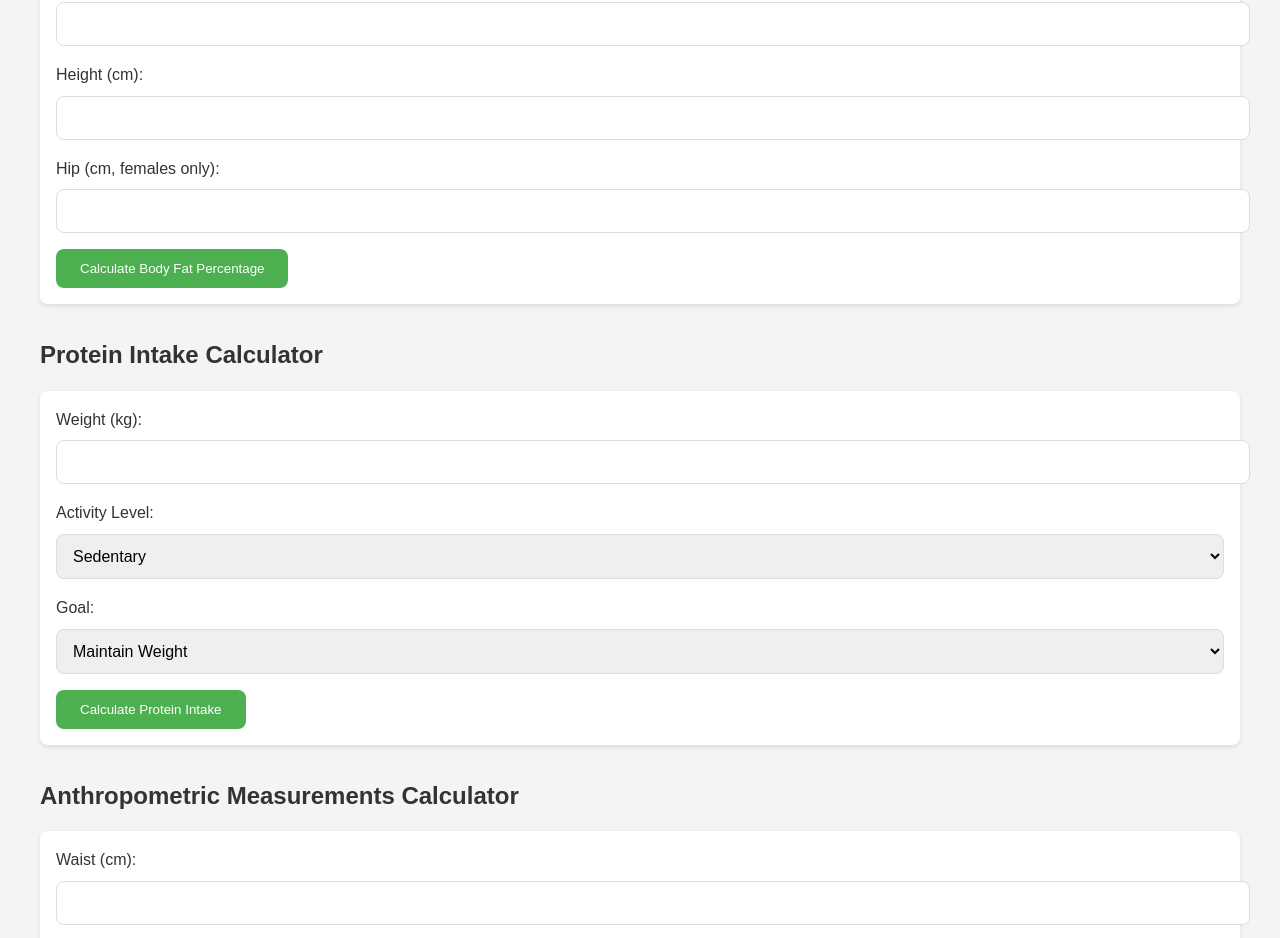
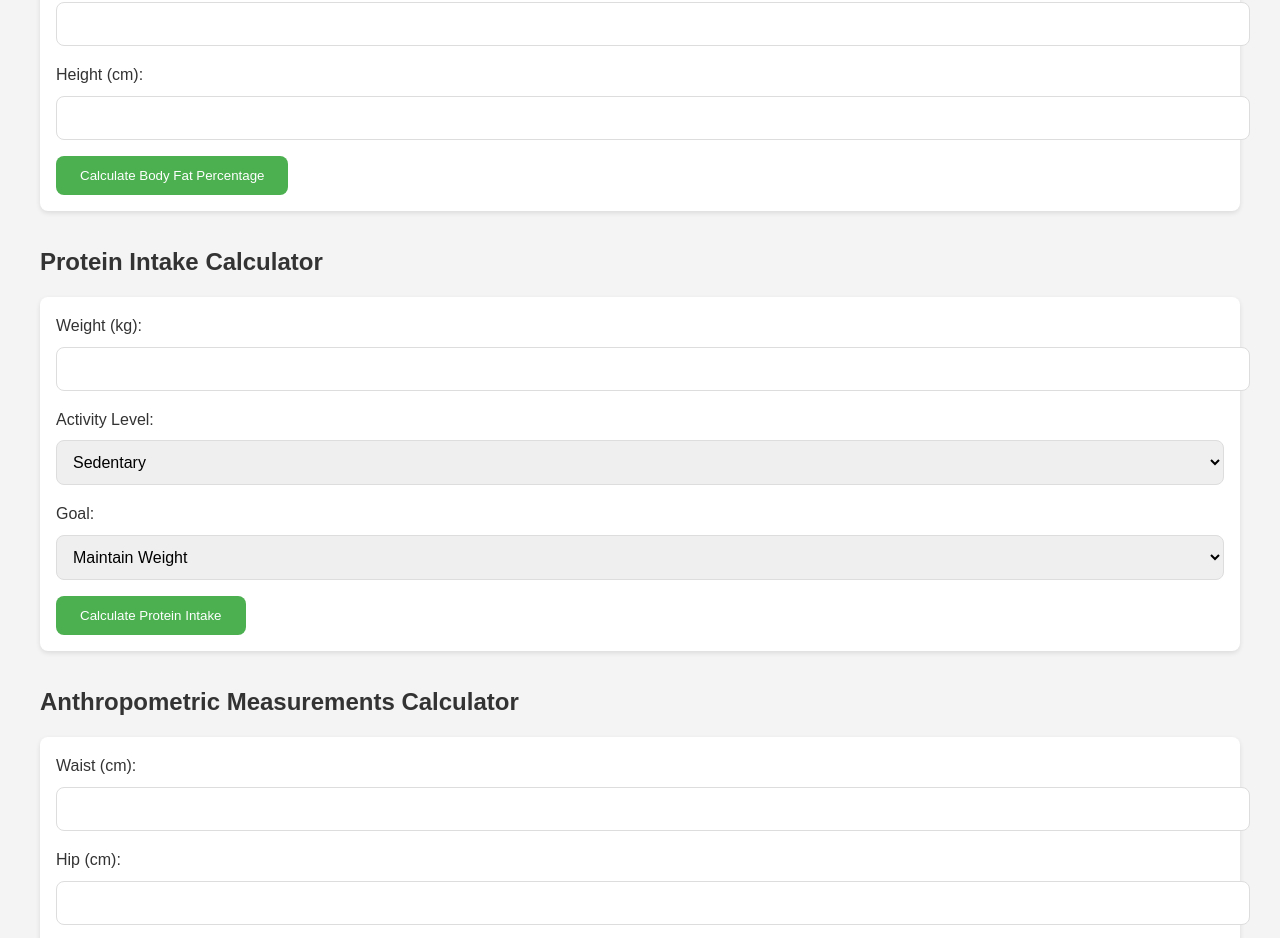
Before and after one commit to catsandsoup/Nutrition-Toolbox, a plain HTML site: page calculators.html in a window 1280 px wide. Shown: the part 1722-2660 px from the top of the page. Drawn offline with Linux system fonts and the light colour scheme.

Commit message:
Removed some broken functions to deal with later

```diff
--- a/calculators.html
+++ b/calculators.html
@@ -78,8 +78,6 @@
                     <input type="number" id="bf-neck" required>
                     <label for="bf-height">Height (cm):</label>
                     <input type="number" id="bf-height" required>
-                    <label for="bf-hip">Hip (cm, females only):</label>
-                    <input type="number" id="bf-hip">
                     <button type="submit">Calculate Body Fat Percentage</button>
                 </form>
                 <div id="body-fat-result"></div>
@@ -141,7 +139,6 @@
                     <select id="rmr-formula" required>
                         <option value="harris-benedict">Harris-Benedict</option>
                         <option value="mifflin-st-jeor">Mifflin-St Jeor</option>
-                        <option value="katch-mcardle">Katch-McArdle</option>
                     </select>
                     <button type="submit">Calculate RMR</button>
                 </form>
```
